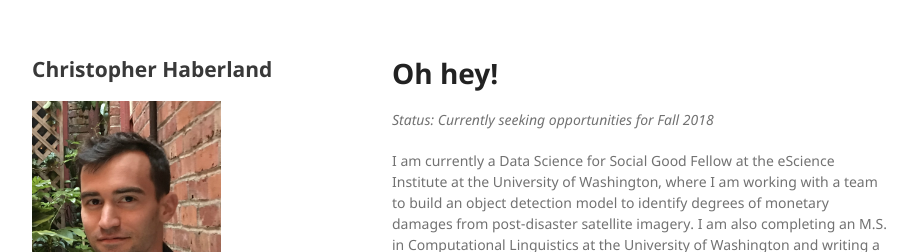
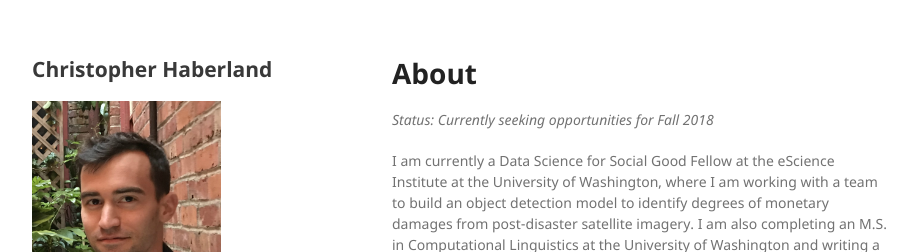
Before and after one commit to argideritzalpea/argideritzalpea.github.io, a Jekyll site: the page built from index.md, in a window 1280 px wide. Shown: the top 252 px of the page, without its empty margins (178-1098 px from the left). Built offline with Jekyll 4.4.1, drawn with Linux system fonts in a browser that asks for light colours; our own code applies the rules of GitHub Pages for plain Markdown files.

Commit message:
Update index.md

```diff
--- a/index.md
+++ b/index.md
@@ -1,4 +1,4 @@
-# Oh hey!
+# About
 
 *Status: Currently seeking opportunities for Fall 2018*
 
```
